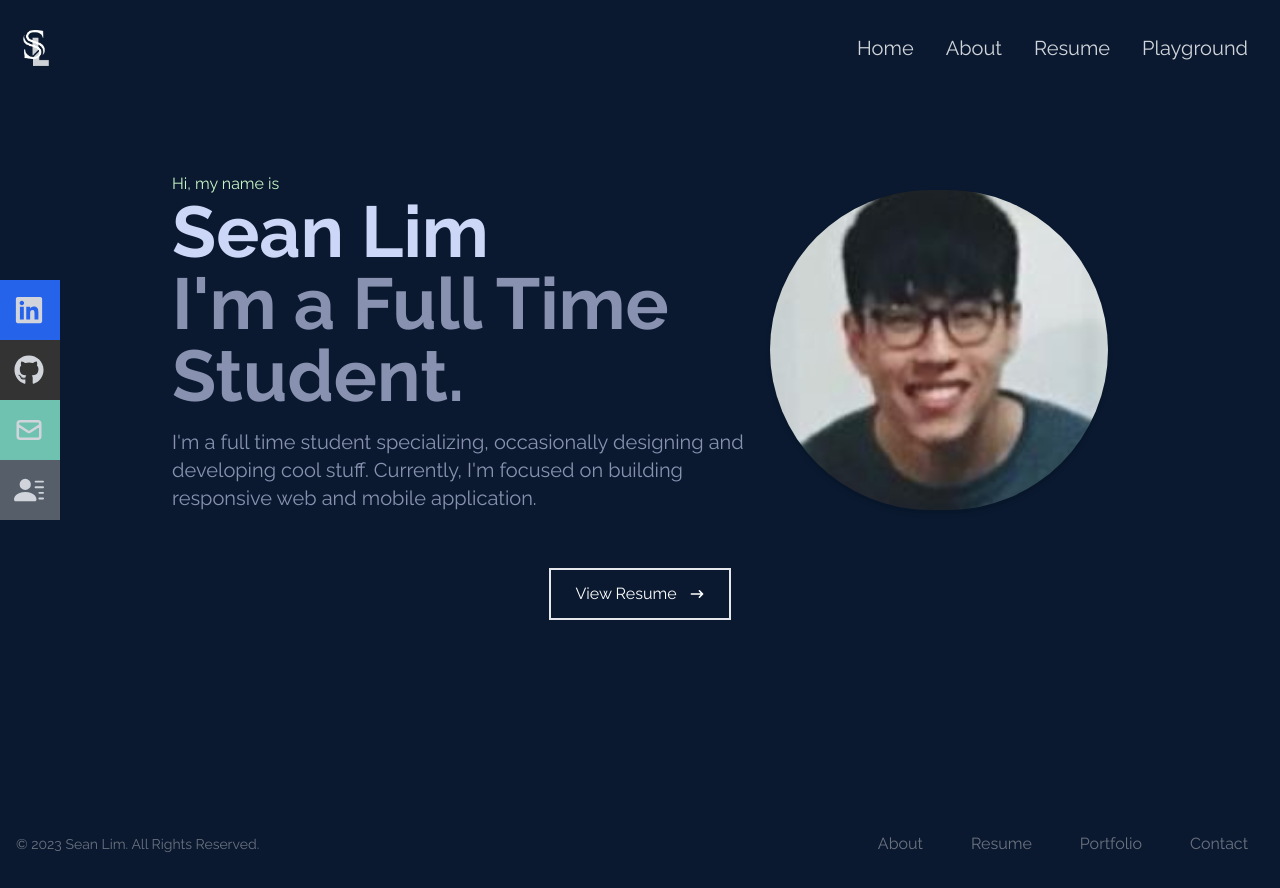
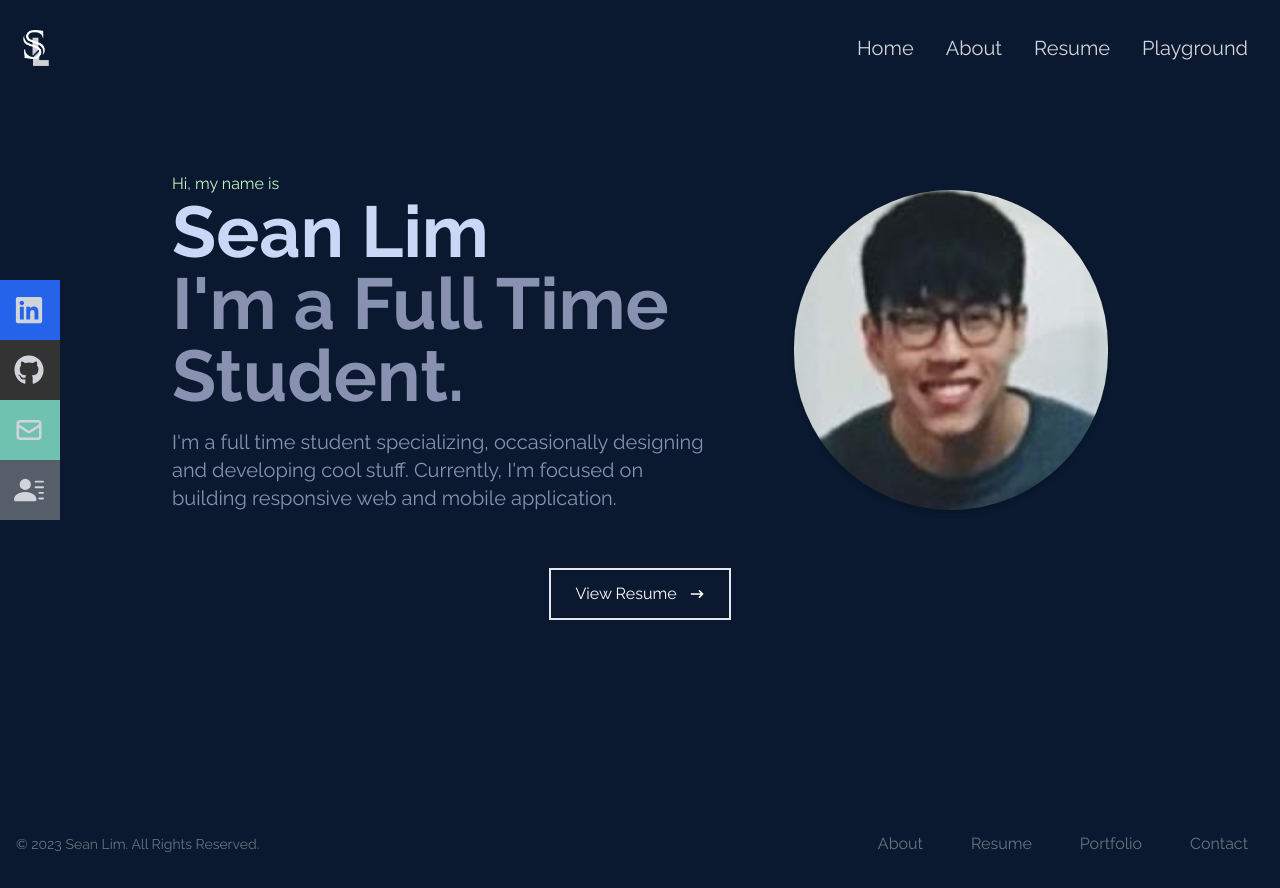
Before and after one commit to SeannieLim/WebPortfolio, a React (Vite) app in the folder Portfolio/: page / in a window 1280 px wide. Built offline with nearby package versions, Linux system fonts and the light colour scheme; the HTML template or start-up script is replaced by a standard one.

Commit message:
Update Home page
Updated the margin of hero image

```diff
--- a/Portfolio/src/Components/Home.jsx
+++ b/Portfolio/src/Components/Home.jsx
@@ -20,7 +20,7 @@ const Home = () => {
               <p className="text-[#8892b0] text-xl py-4 max-w-[700px]">I'm a full time student specializing, occasionally designing and developing cool stuff. Currently, I'm focused on building responsive web and mobile application.</p>
             </div>
             {/* Profile Image */}
-            <img src={profileImage} alt="Sean Lim" className="rounded-full w-1/2 h-80 ml-4 object-cover ml-20 hover:scale-125 transition-transform duration-700 shadow-md hover:shadow-lg" />
+            <img src={profileImage} alt="Sean Lim" className="rounded-full w-1/2 h-80 ml-10 object-cover ml-20 hover:scale-125 transition-transform duration-700 shadow-md hover:shadow-lg" />
           </div>
           <div>
             <Link to="/work">
```
